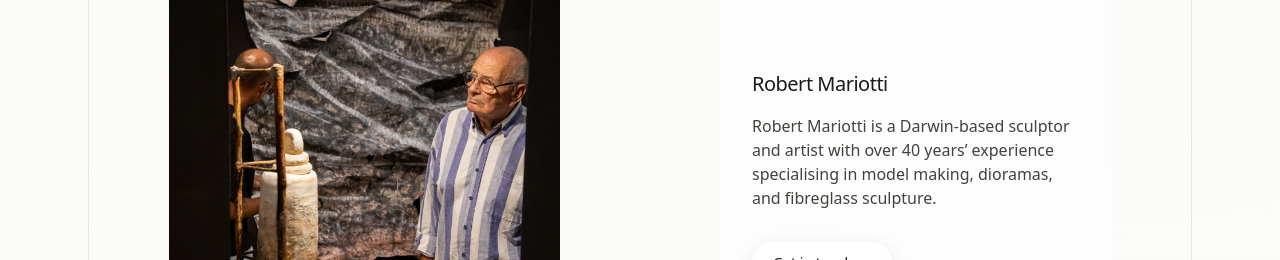
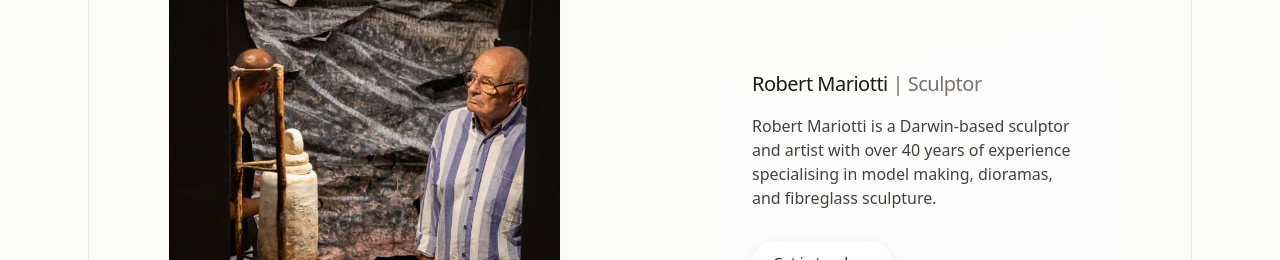
Before and after one commit to Pirizuma/RobArt, a Next.js app: page / in a window 1280 px wide. Shown: the part 280-540 px from the top of the page. Built offline with nearby package versions, Linux system fonts and the light colour scheme; no server answers.

Commit message:
Hero: 'Robert Mariotti | Sculptor'; 'over 40 years of experience'

```diff
--- a/app/page.tsx
+++ b/app/page.tsx
@@ -109,10 +109,18 @@ export default function HomePage() {
                 boxShadow: "rgba(255,255,255,0.4) 0px 1px 0px inset, rgba(255,255,255,0.08) 0px 0px 18px inset, rgba(0,0,0,0.25) 0px 8px 32px",
               }} />
               <div className="relative z-10 flex flex-col px-6 py-8 sm:px-8 sm:py-10">
-                <h1 className="text-xl font-medium text-stone-900 tracking-tight">Robert Mariotti</h1>
+                <h1 className="text-xl font-medium text-stone-900 tracking-tight">
+                  Robert Mariotti{" "}
+                  {/* The bar is visual only; screen readers hear "Robert Mariotti, Sculptor". */}
+                  <span className="font-light text-stone-500">
+                    <span aria-hidden="true">| </span>
+                    <span className="sr-only">, </span>
+                    Sculptor
+                  </span>
+                </h1>
                 <p className="mt-4 text-stone-700 leading-relaxed text-sm sm:text-base">
                   Robert Mariotti is a Darwin-based sculptor and artist with
-                  over 40 years&rsquo; experience specialising in model making,
+                  over 40 years of experience specialising in model making,
                   dioramas, and fibreglass&nbsp;sculpture.
                 </p>
                 <LiquidGlassButton href="/contact" className="mt-6 sm:mt-8 self-start">
--- a/lib/site.ts
+++ b/lib/site.ts
@@ -13,7 +13,7 @@ export const siteUrl =
 export const siteName = "RobArt Studio by Robert Mariotti";
 
 export const siteDescription =
-  "Robert Mariotti is a Darwin-based sculptor and artist with over 40 years’ experience in model making, dioramas and fibreglass sculpture. Commissions taken across Australia and overseas.";
+  "Robert Mariotti is a Darwin-based sculptor and artist with over 40 years of experience in model making, dioramas and fibreglass sculpture. Commissions taken across Australia and overseas.";
 
 // Next.js replaces (doesn't merge) a page's `openGraph` block with its parent's,
 // so every page that sets its own spreads this in to keep the shared fields.
```
